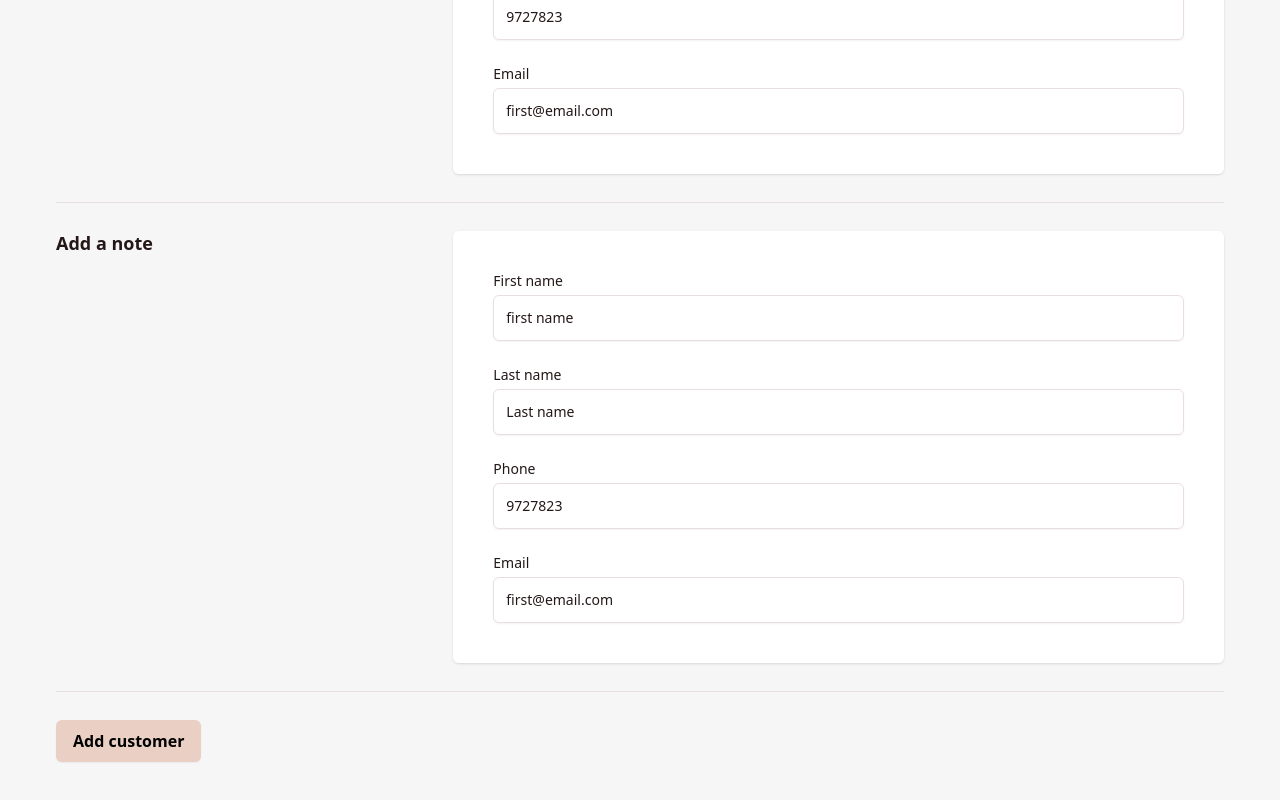
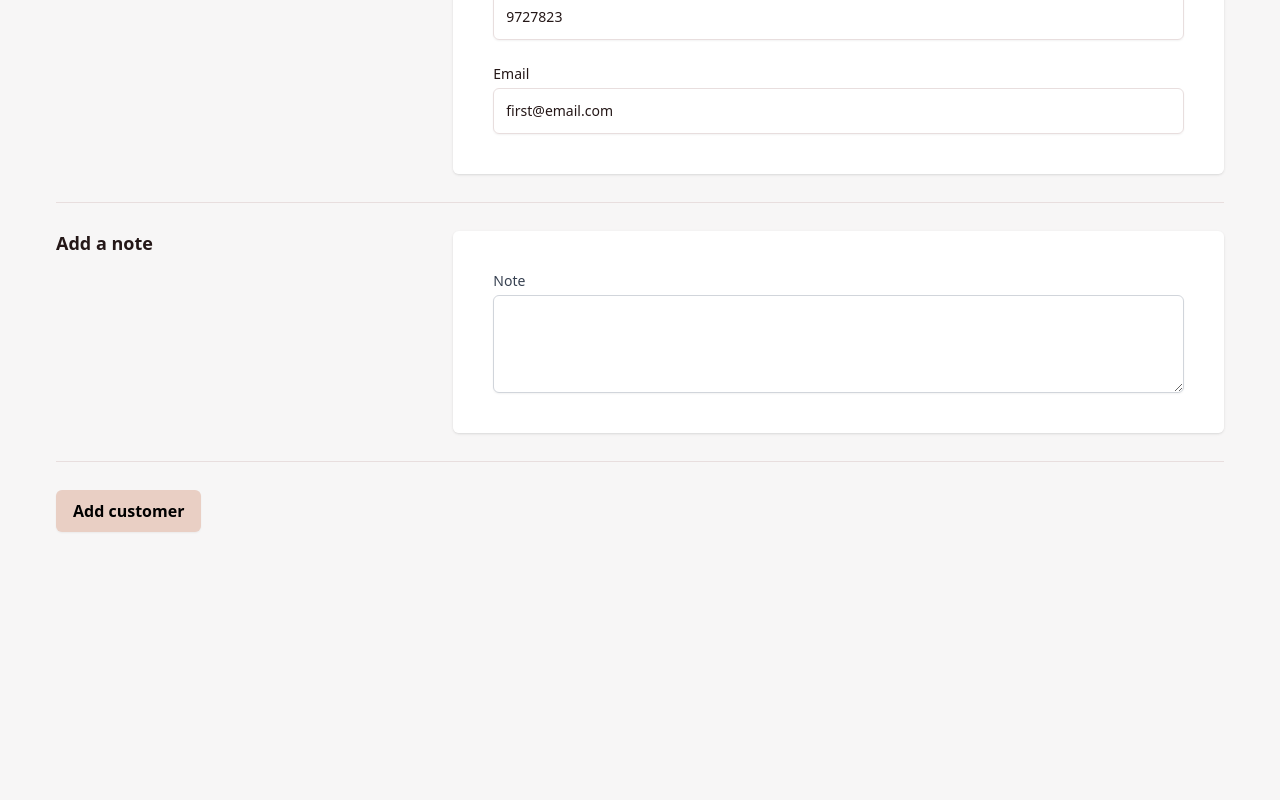
Before and after one commit to kshekh/browtricks-enternal, a Vue app: page /add-customer in a window 1280 px wide. Shown: the part 374-1174 px from the top of the page. After the commit the page ends 982 px from the top, so only its background shows below. Built offline with nearby package versions, Linux system fonts and the light colour scheme.

Commit message:
Added customer list

```diff
--- a/src/components/AddCustomer.vue
+++ b/src/components/AddCustomer.vue
@@ -129,97 +129,11 @@
               <form action="#" method="POST">
                 <div class="shadow sm:overflow-hidden sm:rounded-md">
                   <div class="space-y-6 bg-white px-4 py-5 sm:p-10">
-                    <div class="mb-0">
-                      <label
-                        for="first-name"
-                        class="block text-sm font-medium text-grey-800"
-                        >First name</label
-                      >
+                    <div>
+                      <label for="comment" class="block text-sm font-medium text-gray-700">Note</label>
                       <div class="mt-1">
-                        <input
-                          type="text"
-                          name="first-name"
-                          id="first-name"
-                          class="block w-full appearance-none rounded-md border bg-transparent border-grey-300 px-3 py-3 placeholder-grey-800 shadow-sm font-medium focus:border-peach focus:outline-none focus:ring-peach sm:text-sm peer"
-                          placeholder="first name"
-                          required
-                        />
+                        <textarea rows="4" name="comment" id="comment" class="block w-full rounded-md border-gray-300 shadow-sm focus:border-indigo-500 focus:ring-indigo-500 sm:text-sm" />
                       </div>
-                      <p
-                        class="hidden mt-2 text-xs text-red peer-required:block"
-                        id="first-description"
-                      >
-                        Please choose your team name
-                      </p>
-                    </div>
-                    <div class="mb-0">
-                      <label
-                        for="last-name"
-                        class="block text-sm font-medium text-grey-800"
-                        >Last name</label
-                      >
-                      <div class="mt-1">
-                        <input
-                          type="text"
-                          name="last-name"
-                          id="last-name"
-                          class="block w-full appearance-none rounded-md border bg-transparent border-grey-300 px-3 py-3 placeholder-grey-800 shadow-sm font-medium focus:border-peach focus:outline-none focus:ring-peach sm:text-sm peer"
-                          placeholder="Last name"
-                          required
-                        />
-                      </div>
-                      <p
-                        class="hidden mt-2 text-xs text-red peer-required:block"
-                        id="last-description"
-                      >
-                        Please choose your team name
-                      </p>
-                    </div>
-                    <div class="mb-0">
-                      <label
-                        for="phone"
-                        class="block text-sm font-medium text-grey-800"
-                        >Phone</label
-                      >
-                      <div class="mt-1">
-                        <input
-                          type="tel"
-                          name="phone"
-                          id="phone"
-                          class="block w-full appearance-none rounded-md border bg-transparent border-grey-300 px-3 py-3 placeholder-grey-800 shadow-sm font-medium focus:border-peach focus:outline-none focus:ring-peach sm:text-sm peer"
-                          placeholder="9727823"
-                          required
-                        />
-                      </div>
-                      <p
-                        class="hidden mt-2 text-xs text-red peer-required:block"
-                        id="team-description"
-                      >
-                        Please choose your team name
-                      </p>
-                    </div>
-                    <div class="mb-0">
-                      <label
-                        for="email"
-                        class="block text-sm font-medium text-grey-800"
-                        >Email</label
-                      >
-                      <div class="mt-1">
-                        <input
-                          type="text"
-                          name="email"
-                          id="email"
-                          class="block w-full appearance-none rounded-md border bg-transparent border-grey-300 px-3 py-3 placeholder-grey-800 shadow-sm font-medium focus:border-peach focus:outline-none focus:ring-peach sm:text-sm peer"
-                          placeholder="first@email.com"
-                          required
-                        />
-                      </div>
-                      <p
-                        class="hidden mt-2 text-xs text-red peer-required:block"
-                        id="team-description"
-                      >
-                        Please choose your team name
-                      </p>
                     </div>
                   </div>
                 </div>
--- a/src/components/CustomersDashboard.vue
+++ b/src/components/CustomersDashboard.vue
@@ -2,6 +2,7 @@
   <div class="customers-view-wrapper relative flex flex-col min-h-screen w-full">
     <div v-if="showAddCustomer">
       <AddCustomer />
+      <!-- <CustomersList /> -->
     </div>
     <div  v-else class="bg-gray-100 lg:min-w-0 flex-1 py-3 md:p-5 xl:px-14 xl:py-12">
       <h1 class="flex-1 text-lg font-bold text-left mb-4 p-3 md:p-0">Customers</h1>
@@ -26,6 +27,7 @@
 <script setup>
 import { ref } from 'vue';
 import AddCustomer from '@/components/AddCustomer.vue';
+import CustomersList from '@/components/CustomersList.vue';
 
 const showAddCustomer = ref(false);
 </script>
--- /dev/null
+++ b/src/components/CustomersList.vue
@@ -0,0 +1,139 @@
+<template>
+  <div class="customer-list-wrapper">
+    <div class="flex-1 py-3 md:p-5 xl:px-14 xl:py-12">
+      <div class="sm:flex sm:items-center mb-7">
+        <div class="sm:flex-auto">
+          <h2 class="text-xl font-semibold text-gray-900">Customers</h2>
+        </div>
+        <div class="sm:mt-4 md:mt-0 sm:ml-16 sm:flex-none">
+          <button @click="this.$router.push({ name: 'add-customer' })" class="btn bg-orange-300 text-gray-900 w-40 mx-auto rounded-md p-3 inline-block">Add customer</button>
+        </div>
+      </div>
+      <div
+        class="overflow-hidden rounded-xl bg-white border border-grey-300 divide-y divide-grey-300"
+      >
+        <div class="p-4 gap-2 md:gap-5 flex">
+          <div class="w-full flex-1">
+            <label for="search" class="sr-only">Search</label>
+            <div class="relative">
+              <div
+                class="pointer-events-none absolute inset-y-0 left-0 flex items-center pl-3"
+              >
+                <MagnifyingGlassIcon
+                  class="h-4 w-4 text-grey-800"
+                  aria-hidden="true"
+                />
+              </div>
+              <input
+                id="search"
+                name="search"
+                class="block w-full placeholder-black/40 appearance-none rounded-md border bg-transparent border-grey-300 px-3 py-3 placeholder-grey-800 shadow-sm font-medium focus:border-peach focus:outline-none focus:ring-peach sm:text-sm peer pl-10"
+                placeholder="Search"
+                type="search"
+              />
+            </div>
+          </div>
+
+          <div class="sm:flex-none flex">
+            <button
+              type="button"
+              class="inline-flex items-center rounded-md border border-gray-300 bg-white px-4 py-2 text-sm font-medium text-grey-800 shadow-sm hover:bg-peach focus:outline-none focus:ring-2 focus:ring-peach focus:ring-offset-2 ease-in-out duration-300 hover:border-peach"
+            >
+              <ShortIcon class="w-5 h-4 mr-2" />
+              Sort
+            </button>
+          </div>
+        </div>
+
+        <div class="flex-col">
+          <div class="overflow-x-auto">
+            <div
+              class="inline-block min-w-full py-2 align-middle md:px-0 lg:px-0"
+            >
+              <div class="overflow-hidden">
+                <table
+                  class="min-w-full border-0 border-collapse divide-y divide-gray-200"
+                >
+                  <thead class="">
+                    <tr>
+                      <th
+                        scope="col"
+                        class="py-3.5 pl-4 pr-3 text-left text-sm font-semibold text-grey-800 sm:pl-6"
+                      >
+                      Customer name
+                      </th>
+                      <th
+                        scope="col"
+                        class="px-3 py-3.5 text-left text-sm font-semibold text-grey-800"
+                      >
+                      Phone
+                      </th>
+                      <th
+                        scope="col"
+                        class="px-3 py-3.5 text-left text-sm font-semibold text-grey-800"
+                      >
+                      Email
+                      </th>
+                    </tr>
+                  </thead>
+                  <tbody class="divide-y divide-gray-200 bg-white">
+                    <tr v-for="cust in customers" :key="cust.email">
+                      <td
+                        class="whitespace-nowrap py-4 pl-4 pr-3 text-sm sm:pl-6"
+                      >
+                      {{ cust.name }}
+                      </td>
+                      <td
+                        class="whitespace-nowrap px-3 py-4 text-sm"
+                      >
+                        {{ cust.phone }}
+                      </td>
+                      <td
+                        class="whitespace-nowrap px-3 py-4 text-sm"
+                      >
+                        {{ cust.email }}
+                      </td>
+                    </tr>
+                  </tbody>
+                </table>
+              </div>
+            </div>
+          </div>
+        </div>
+      </div>
+    </div>
+  </div>
+</template>
+
+<script setup>
+import MagnifyingGlassIcon from '@/assets/icons/MagnifyingGlassIcon.vue';
+import ShortIcon from '@/assets/icons/ShortIcon.vue';
+
+const customers = [
+  {
+    name: 'Lindsay Walton',
+    phone: '(468) 845-6839',
+    email: 'carlasiphron@gmail.com'
+  },
+  {
+    name: 'Lindsay Walton',
+    phone: '(468) 845-6839',
+    email: 'carlasiphron@gmail.com'
+  },
+  {
+    name: 'Lindsay Walton',
+    phone: '(468) 845-6839',
+    email: 'carlasiphron@gmail.com'
+  },
+  {
+    name: 'Lindsay Walton',
+    phone: '(468) 845-6839',
+    email: 'carlasiphron@gmail.com'
+  },
+  {
+    name: 'Lindsay Walton',
+    phone: '(468) 845-6839',
+    email: 'carlasiphron@gmail.com'
+  },
+];
+</script>
```
